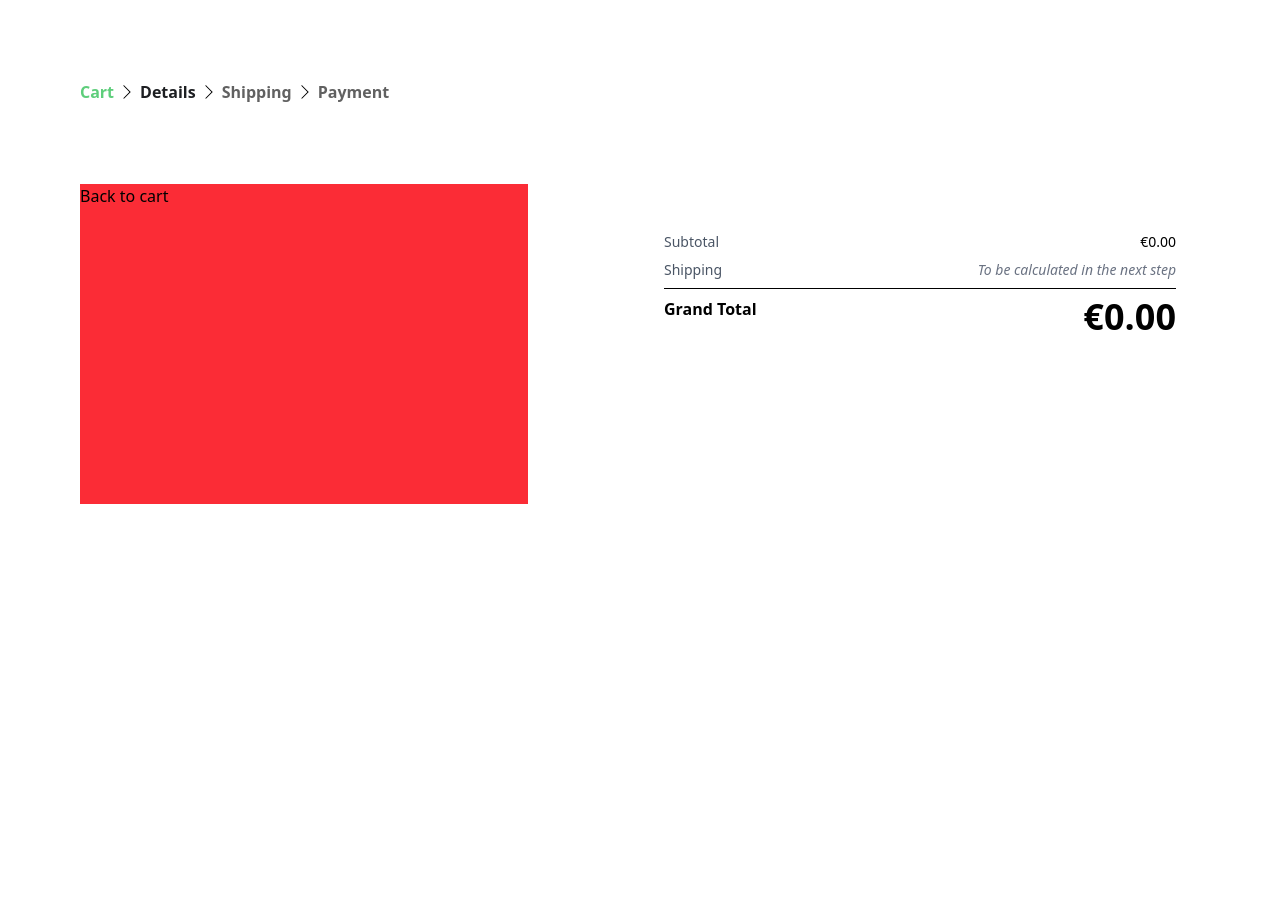
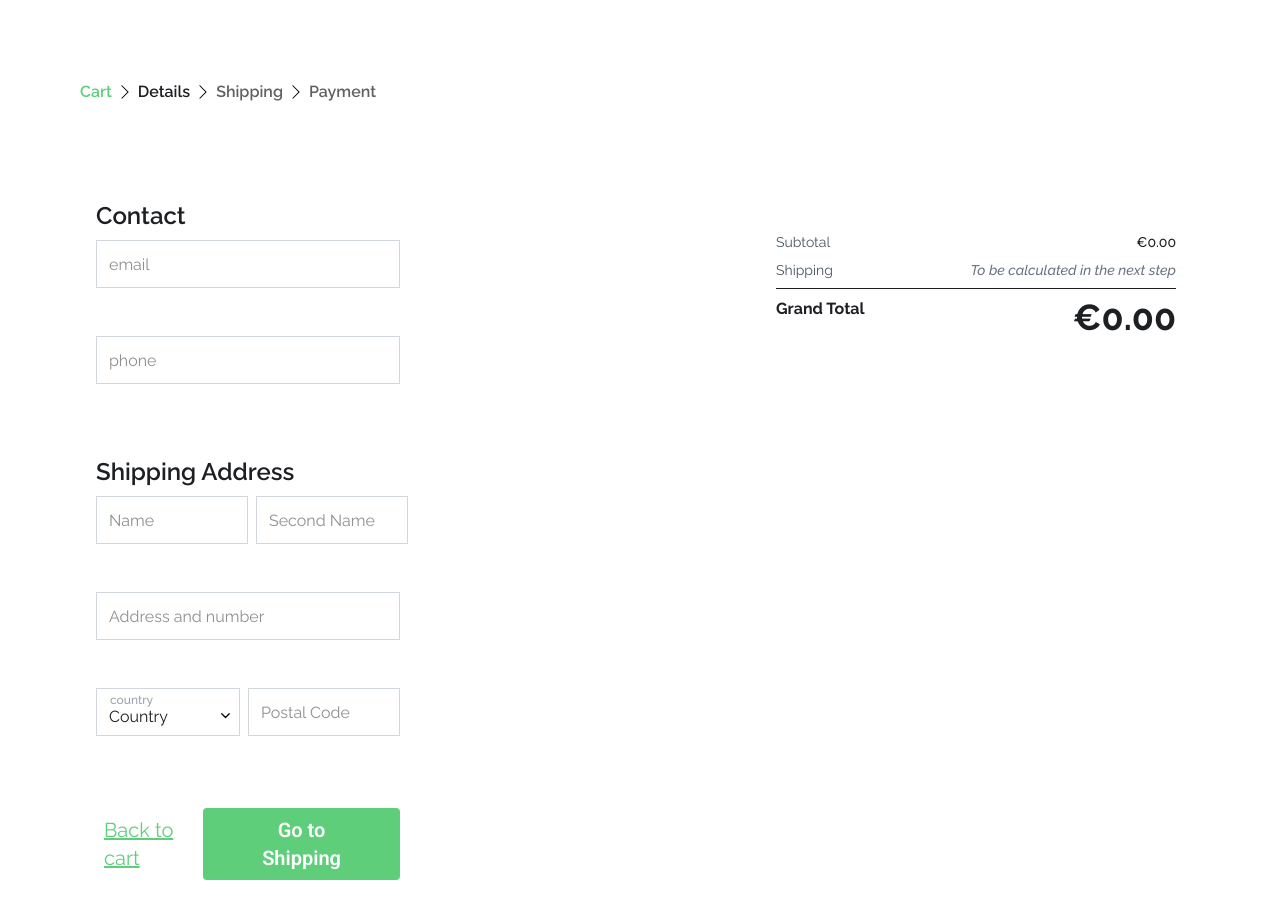
Before and after one commit to HolyCrusaD3R/e-commerce-website, a React (Vite) app: page /checkout in a window 1280 px wide. Shown: the top 918 px of the page. Before the commit the page ends 800 px from the top, so only its background shows below. Built offline with nearby package versions, Linux system fonts and the light colour scheme.

Commit message:
finish checkout details page

```diff
--- /dev/null
+++ b/src/components/UI/CheckoutNextBtn.jsx
@@ -0,0 +1,12 @@
+const CheckoutNextBtn = ({ to, children, onClick }) => {
+  return (
+    <button
+      type="button"
+      onClick={onClick}
+      className="inline-block cursor-pointer bg-c-primary rounded text-white font-semibold font-roboto text-xl text-center py-2 px-[44px]"
+    >
+      {children}
+    </button>
+  );
+};
+export default CheckoutNextBtn;
--- /dev/null
+++ b/src/components/UI/CheckoutPrevBtn.jsx
@@ -0,0 +1,11 @@
+import { NavLink } from "react-router-dom";
+
+const CheckoutNextBtn = ({ to, children }) => {
+  return (
+    <NavLink to={to} className="text-c-primary text-xl underline p-2">
+      {children}
+    </NavLink>
+  );
+};
+
+export default CheckoutNextBtn;
--- /dev/null
+++ b/src/components/UI/SelectInput.jsx
@@ -0,0 +1,57 @@
+import DownArrow from "../../assets/icons/DownArrow.svg";
+import VerticalLine from "../../assets/icons/VerticalLine.svg";
+import Icon from "./Icon";
+
+const SelectInput = ({
+  label,
+  name,
+  value,
+  onChange,
+  options = [],
+  required = false,
+  error,
+}) => {
+  const border = error ? "border-red-500" : "border-gray-300";
+  return (
+    <div className="flex flex-col gap-1 mb-4 relative">
+      <label
+        htmlFor={name}
+        className="text-xs font-medium absolute top-1 left-3.5 text-gray-400"
+      >
+        {label}
+      </label>
+      <select
+        id={name}
+        name={name}
+        value={value}
+        onChange={onChange}
+        required={required}
+        className={
+          "appearance-none h-12 border-[0.5px] border-gray-300 px-3 py-2 pt-4 bg-white focus:outline-none focus:ring-2 focus:ring-c-primary focus:border-transparent" +
+          " " +
+          border
+        }
+      >
+        <option value="" disabled>
+          {label.charAt(0).toUpperCase() + label.slice(1)}
+        </option>
+        {options.map((opt) => (
+          <option key={opt} value={opt}>
+            {opt}
+          </option>
+        ))}
+      </select>
+      <div className="absolute right-0 top-1/2 -translate-x-1/2 -translate-y-4/5 flex flex-row gap-2">
+        <Icon icon={VerticalLine} size={1} />
+        <Icon icon={DownArrow} size={10} />
+      </div>
+      {
+        <p className={`text-sm h-5 ${error ? "text-red-500" : "invisible"}`}>
+          {error || " "}
+        </p>
+      }
+    </div>
+  );
+};
+
+export default SelectInput;
--- /dev/null
+++ b/src/components/UI/TextInput.jsx
@@ -0,0 +1,41 @@
+const TextInput = ({
+  label,
+  name,
+  value,
+  onChange,
+  placeholder = "",
+  required = false,
+  error,
+}) => {
+  const border = error ? "border-red-500" : "border-gray-300";
+  return (
+    <div className="flex flex-col gap-1 mb-4">
+      {label && (
+        <label htmlFor={name} className="text-sm font-medium text-gray-700">
+          {label}
+        </label>
+      )}
+      <input
+        type="text"
+        id={name}
+        name={name}
+        value={value}
+        onChange={onChange}
+        placeholder={placeholder}
+        required={required}
+        className={
+          "h-12 border-[0.5px] border-gray-300 px-3 py-2 focus:outline-none focus:ring-2 focus:ring-c-primary focus:border-transparent" +
+          " " +
+          border
+        }
+      />
+      {
+        <p className={`text-sm h-5 ${error ? "text-red-500" : "invisible"}`}>
+          {error || " "}
+        </p>
+      }
+    </div>
+  );
+};
+
+export default TextInput;
--- a/src/context/CheckoutFormContext.jsx
+++ b/src/context/CheckoutFormContext.jsx
@@ -10,11 +10,8 @@ export const CheckoutFormProvider = ({ children }) => {
     email: "",
     phone: "",
     address: "",
-    shippingNote: "",
-    city: "",
+    country: "",
     postalCode: "",
-    province: "",
-    country: "",
 
     // Step 2: Shipping
     shippingMethod: "standard",
--- a/src/layout/CheckoutLayout.jsx
+++ b/src/layout/CheckoutLayout.jsx
@@ -3,7 +3,7 @@ import CheckoutProgressNest from "../components/CheckoutProgressNest/CheckoutPro
 
 const CheckoutLayout = () => {
   return (
-    <div className="p-20">
+    <div className="p-20 font-raleway text-c-black">
       <CheckoutProgressNest />
       <Outlet />
     </div>
--- a/src/pages/CheckoutDetailsPage.jsx
+++ b/src/pages/CheckoutDetailsPage.jsx
@@ -1,13 +1,115 @@
-import { NavLink } from "react-router-dom";
+import { useNavigate } from "react-router-dom";
 import CheckoutCart from "../components/CheckoutCart/CheckoutCart";
+import TextInput from "../components/UI/TextInput";
+import { useCheckoutForm } from "../context/CheckoutFormContext";
+import { useState } from "react";
+import SelectInput from "../components/UI/SelectInput";
+import CheckoutNextBtn from "../components/UI/CheckoutNextBtn";
+import CheckoutPrevBtn from "../components/UI/CheckoutPrevBtn";
+import { validateCheckoutDetails } from "../validators/checkoutDetailsValidator";
 
 const CheckoutDetailsPage = () => {
+  const { formData, updateForm } = useCheckoutForm();
+  const navigate = useNavigate();
+  const [errors, setErrors] = useState({
+    email: null,
+    phone: null,
+    firstName: null,
+    lastName: null,
+    address: null,
+    country: null,
+    postalCode: null,
+  });
+
+  const handleNext = () => {
+    const newErrors = validateCheckoutDetails(formData);
+
+    if (Object.keys(newErrors).length > 0) {
+      setErrors(newErrors);
+    } else {
+      navigate("/checkout/shipping");
+    }
+  };
+
   return (
     <div className="flex flex-row justify-between mt-20">
-      <div className="h-80 w-2/5 bg-red-500">
-        <NavLink to={"/cart"}>Back to cart</NavLink>
+      <div className="w-3/10 p-4 flex flex-col gap-8">
+        <div className="flex flex-col gap-2">
+          <h2 className="text-2xl font-semibold">Contact</h2>
+          <TextInput
+            name="email"
+            value={formData.email}
+            placeholder="email"
+            onChange={(e) => updateForm("email", e.target.value)}
+            error={errors.email}
+          />
+          <TextInput
+            name="phone"
+            value={formData.phone}
+            placeholder="phone"
+            onChange={(e) => updateForm("phone", e.target.value)}
+            error={errors.phone}
+          />
+        </div>
+        <div className="flex flex-col gap-2">
+          <h2 className="text-2xl font-semibold">Shipping Address</h2>
+          <div className="flex flex-row gap-2 justify-between">
+            <div className="w-1/2">
+              <TextInput
+                name="firstName"
+                value={formData.firstName}
+                placeholder="Name"
+                onChange={(e) => updateForm("firstName", e.target.value)}
+                error={errors.firstName}
+              />
+            </div>
+            <div className="w-1/2">
+              <TextInput
+                name="lastName"
+                value={formData.lastName}
+                placeholder="Second Name"
+                onChange={(e) => updateForm("lastName", e.target.value)}
+                error={errors.lastName}
+              />
+            </div>
+          </div>
+          <TextInput
+            name="address"
+            value={formData.address}
+            placeholder="Address and number"
+            onChange={(e) => updateForm("address", e.target.value)}
+            error={errors.address}
+          />
+          <div className="flex flex-row gap-2 justify-between">
+            <div className="w-1/2">
+              <SelectInput
+                label="country"
+                name="country"
+                value={formData.country}
+                onChange={(e) => updateForm("country", e.target.value)}
+                error={errors.country}
+                options={["USA", "Europe", "Georgia"]}
+              />
+            </div>
+            <div className="w-1/2">
+              <TextInput
+                name="postalCode"
+                value={formData.postalCode}
+                placeholder="Postal Code"
+                onChange={(e) => updateForm("postalCode", e.target.value)}
+                error={errors.postalCode}
+              />
+            </div>
+          </div>
+        </div>
+        <div className="flex flex-row justify-between w-full">
+          <CheckoutPrevBtn to={"/cart"}>Back to cart</CheckoutPrevBtn>
+          <CheckoutNextBtn to={"/checkout/shipping"} onClick={handleNext}>
+            Go to Shipping
+          </CheckoutNextBtn>
+        </div>
       </div>
-      <div className="w-1/2">
+      <div className="w-2/5">
         <CheckoutCart />
       </div>
     </div>
--- /dev/null
+++ b/src/validators/checkoutDetailsValidator.js
@@ -0,0 +1,29 @@
+export const validateCheckoutDetails = (formData) => {
+  const errors = {};
+
+  if (!formData.email) {
+    errors.email = "Email is required";
+  } else if (!/\S+@\S+\.\S+/.test(formData.email)) {
+    errors.email = "Email format is invalid";
+  }
+
+  if (!formData.phone) {
+    errors.phone = "Phone is required";
+  } else if (!/^\+?\d{7,15}$/.test(formData.phone)) {
+    errors.phone = "Invalid phone number";
+  }
+
+  if (!formData.firstName) errors.firstName = "First Name is required";
+  if (!formData.lastName) errors.lastName = "Last Name is required";
+
+  if (!formData.address) errors.address = "Address is required";
+
+  if (!formData.country) errors.country = "Country is required";
+  if (!formData.postalCode) {
+    errors.postalCode = "Postal Code is required";
+  } else if (!/^\d{4,10}$/.test(formData.postalCode)) {
+    errors.postalCode = "Postal Code is invalid";
+  }
+
+  return errors;
+};
```
Also changed, not shown: src/assets/icons/VerticalLine.svg (added).
